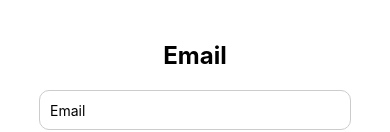
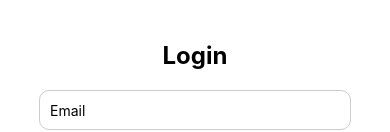
Before and after one commit to Manav39/HackXcelerate_TLE, a React Native app: screen /Login in a window 390 px wide. Shown: the part 400-532 px from the top of the page. Built offline with nearby package versions, Linux system fonts and the light colour scheme.

Commit message:
changed login text

```diff
--- a/Apps/Screens/LoginScreen.jsx
+++ b/Apps/Screens/LoginScreen.jsx
@@ -45,7 +45,7 @@
       <View style={{ marginLeft: 50 }}>
         <Image source={require("../../assets/images/login.png")} style={styles.image} />
       </View>
-      <Text style={styles.heading}>Email</Text>
+      <Text style={styles.heading}>Login</Text>
       <TextInput
         style={styles.input}
         placeholder="Email"
```
